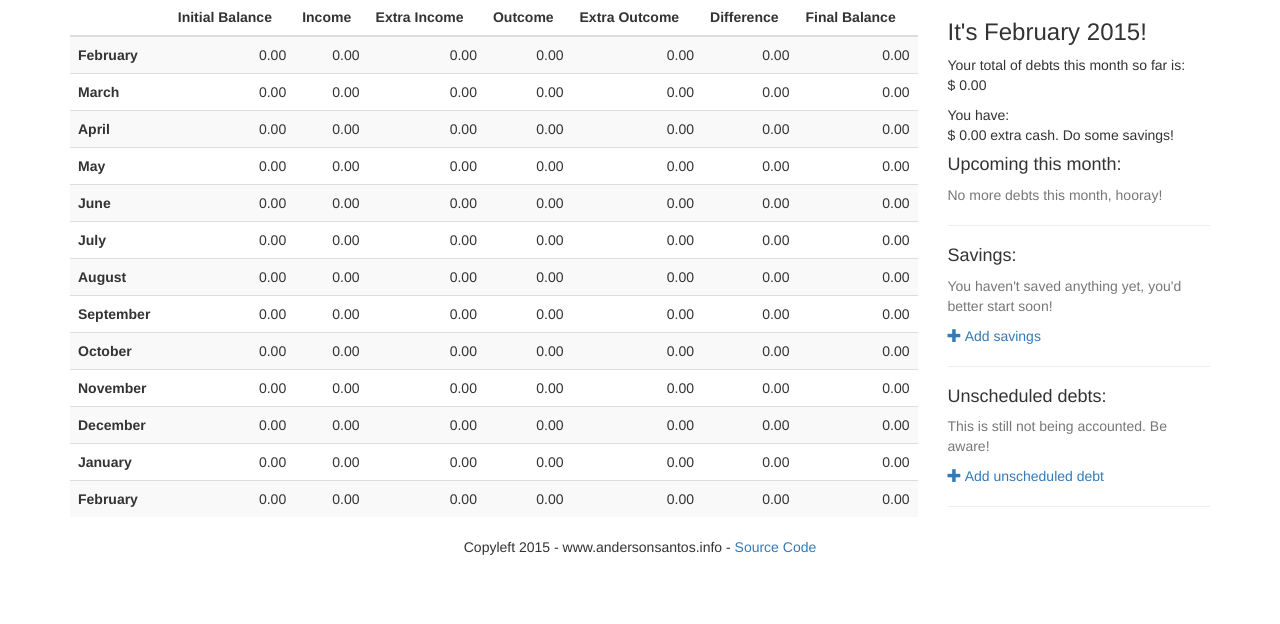
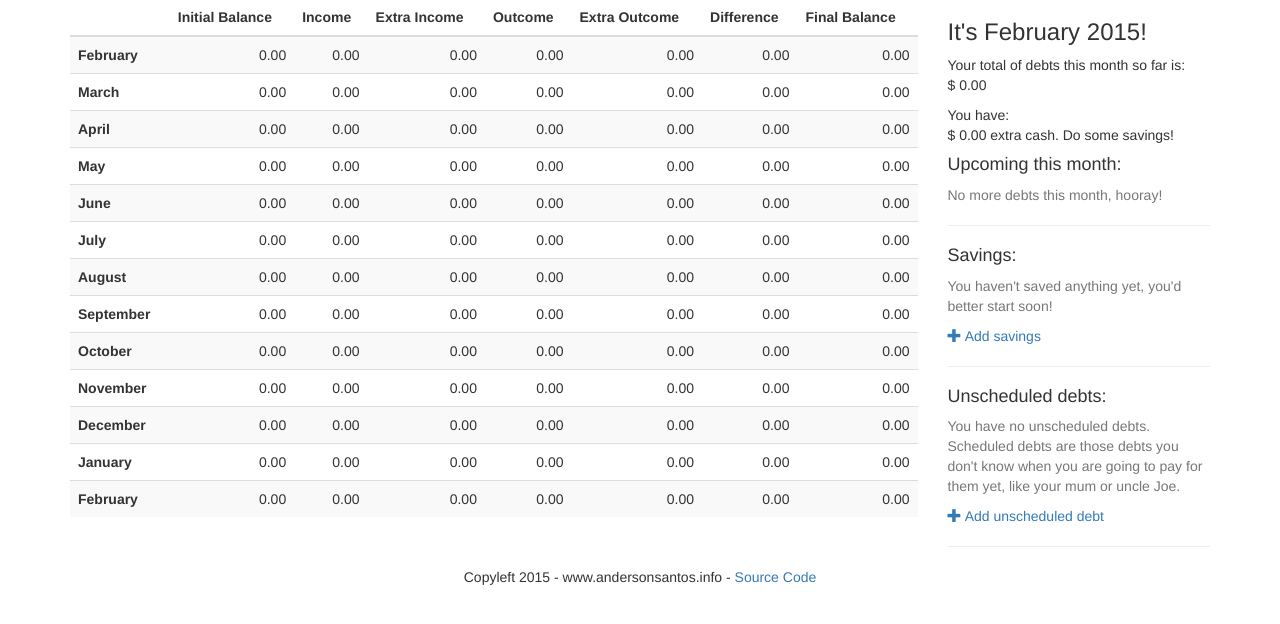
Before and after one commit to curaloucura/money-forecast, a Django app: page / in a window 1280 px wide. Shown: the part 135-759 px from the top of the page. Run offline with Django 3.2, Linux system fonts and the light colour scheme; the visitor is signed in with stand-in values (Sample User, id 1); data comes from the database, SQL or seed files in the repository; some libraries are stand-ins or nearby versions.

Commit message:
Small fix in sidebar

```diff
--- a/moneyforecast/records/templates/base.html
+++ b/moneyforecast/records/templates/base.html
@@ -155,7 +155,7 @@
 			</h4>
 			{% with current_month.get_savings_totals as unscheduled_list %}
 			<p class="text-muted">
-				{% if not unscheduled_list %}
+				{% if unscheduled_list %}
 					{% trans "This is still not being accounted. Be aware!" %}
 				{% else %}
 					{% trans "You have no unscheduled debts. Scheduled debts are those debts you don't know when you are going to pay for them yet, like your mum or uncle Joe." %}
```
